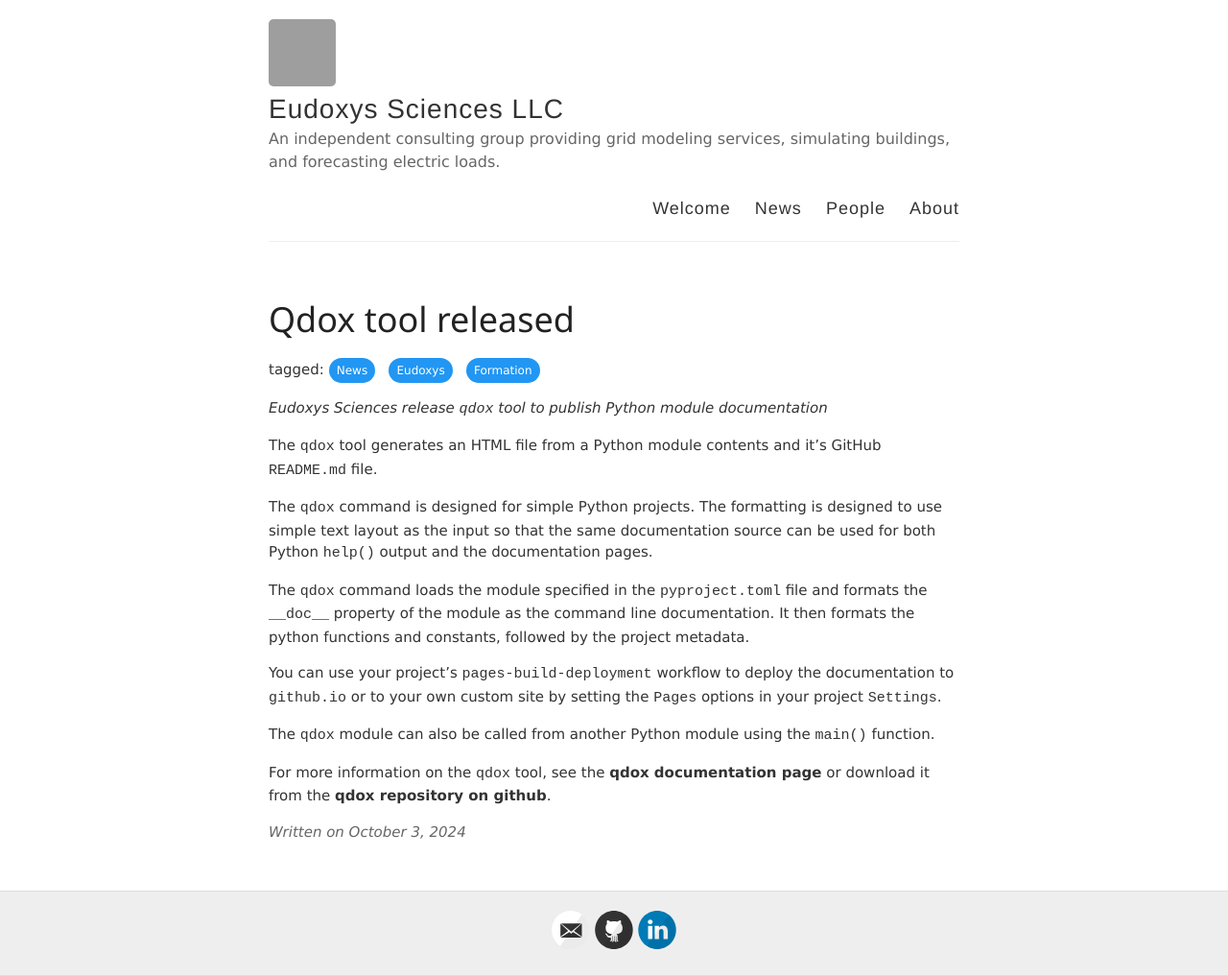
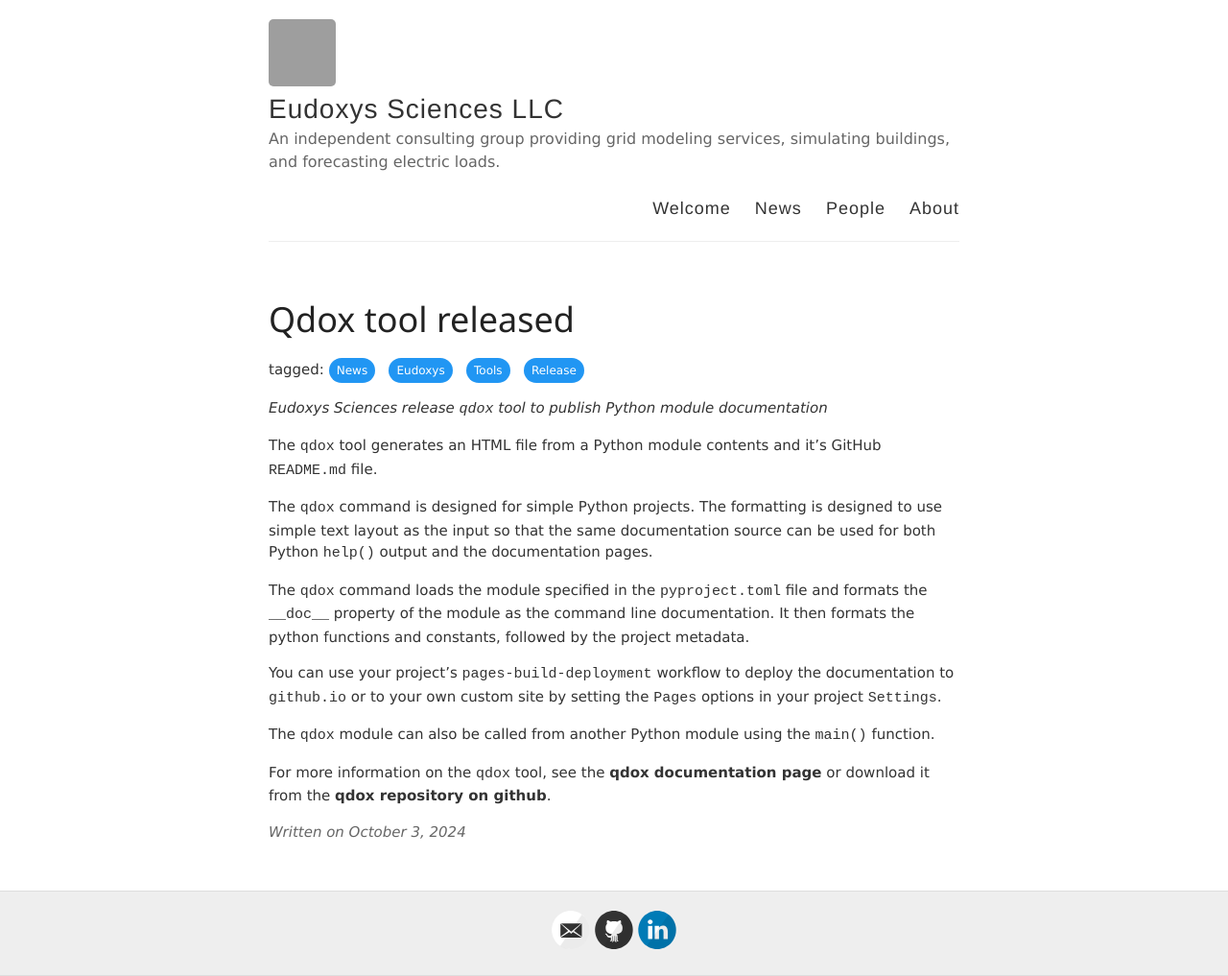
Before and after one commit to eudoxys/eudoxys.github.io, a Jekyll site: the page built from _news/2024-10-03-Qdox_tool_released.md, in a window 1280 px wide. Shown: the whole page at 96% size. Built offline with Jekyll 4.4.1, drawn with Linux system fonts in a browser that asks for light colours; grey boxes are pictures that could not be loaded.

Commit message:
Update 2024-10-03-Qdox_tool_released.md

```diff
--- a/_news/2024-10-03-Qdox_tool_released.md
+++ b/_news/2024-10-03-Qdox_tool_released.md
@@ -1,7 +1,7 @@
 ---
 layout: post
 title: Qdox tool released
-tags: [News,Eudoxys,Formation]
+tags: [News,Eudoxys,Tools,Release]
 ---
 
 *Eudoxys Sciences release `qdox` tool to publish Python module documentation*
```
